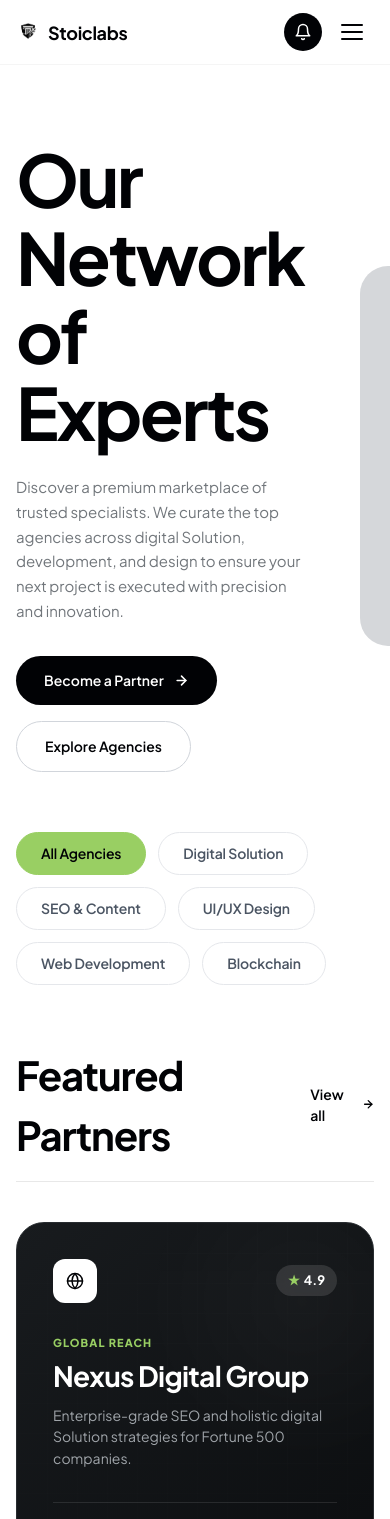
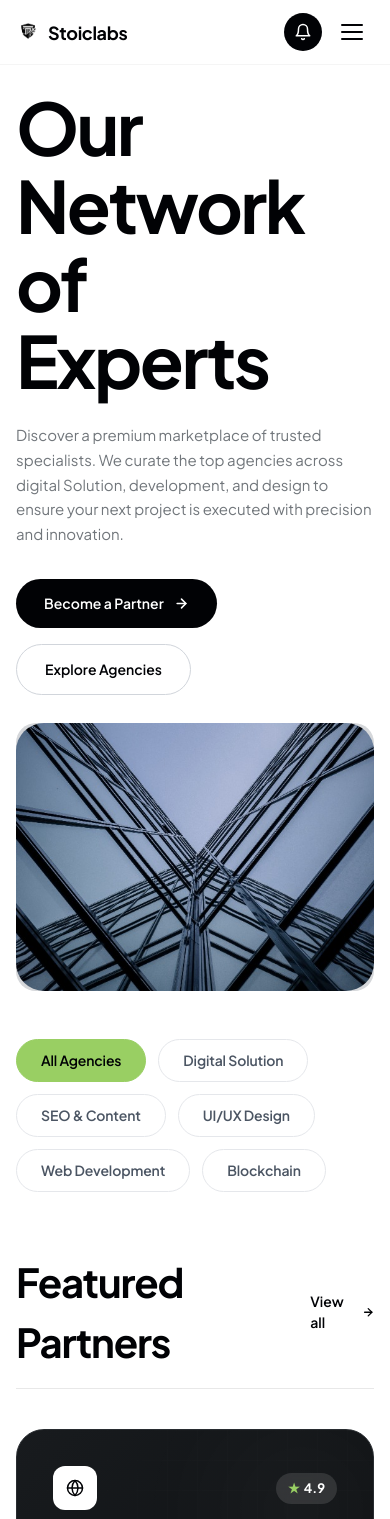
Before and after one commit to Nitin07u/Stoiclabs-, a Next.js app: page /value-engine in a window 390 px wide. Shown: the top 1519 px of the page. Built offline with nearby package versions, Linux system fonts and the light colour scheme.

Commit message:
Add modern glass architecture image to Agency page hero (Our Network of Experts)

```diff
--- a/app/value-engine/page.tsx
+++ b/app/value-engine/page.tsx
@@ -31,7 +31,13 @@ export default function ValueEnginePage() {
 
 
           <div className="agency-hero__right">
-            <div className="agency-hero__placeholder"></div>
+            <div className="agency-hero__placeholder">
+              <img
+                src="/assets/agency-network.jpg"
+                alt="Our Network of Experts Architecture"
+                className="agency-hero__img"
+              />
+            </div>
           </div>
         </div>
       </div>
--- a/css/responsive.css
+++ b/css/responsive.css
@@ -466,6 +466,31 @@ img, svg, video {
     border-radius: 20px !important;
   }
 
+  /* Agency Page (Value Engine) */
+  .agency-hero {
+    padding-top: 88px !important;
+    padding-bottom: 28px !important;
+  }
+
+  .agency-hero__grid {
+    grid-template-columns: 1fr !important;
+    gap: 28px !important;
+  }
+
+  .agency-hero__right {
+    justify-content: center !important;
+    width: 100% !important;
+  }
+
+  .agency-hero__placeholder {
+    width: 100% !important;
+    max-width: 100% !important;
+    height: auto !important;
+    min-height: 240px !important;
+    aspect-ratio: 4 / 3 !important;
+    border-radius: 20px !important;
+  }
+
   .contact-form-card {
     padding: 22px 16px !important;
     border-radius: 16px !important;
--- a/css/sections.css
+++ b/css/sections.css
@@ -1914,6 +1914,15 @@ a.contact-info-row__val:hover {
   height: 380px;
   background: #D5D7DA;
   border-radius: 28px;
+  overflow: hidden;
+}
+
+.agency-hero__img {
+  width: 100%;
+  height: 100%;
+  object-fit: cover;
+  border-radius: 28px;
+  display: block;
 }
 
 /* Agency Category Filter Pills */
--- a/value-engine.html
+++ b/value-engine.html
@@ -124,7 +124,9 @@
 
           <!-- Right Column Visual Placeholder -->
           <div class="agency-hero__right">
-            <div class="agency-hero__placeholder"></div>
+            <div class="agency-hero__placeholder">
+              <img src="assets/agency-network.jpg" alt="Our Network of Experts Architecture" class="agency-hero__img">
+            </div>
           </div>
         </div>
       </div>
```
Also changed, not shown: assets/agency-network.jpg (added), public/assets/agency-network.jpg (added).
